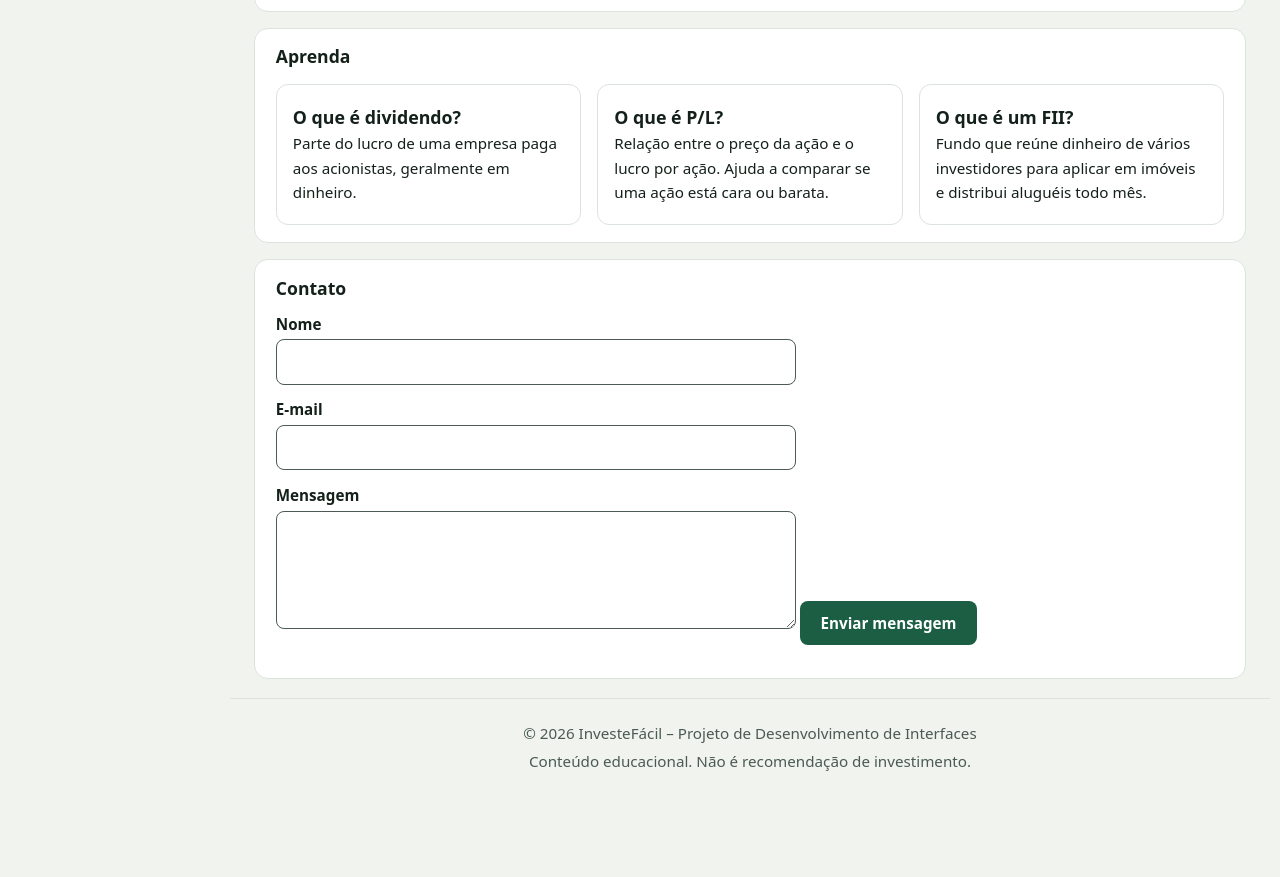
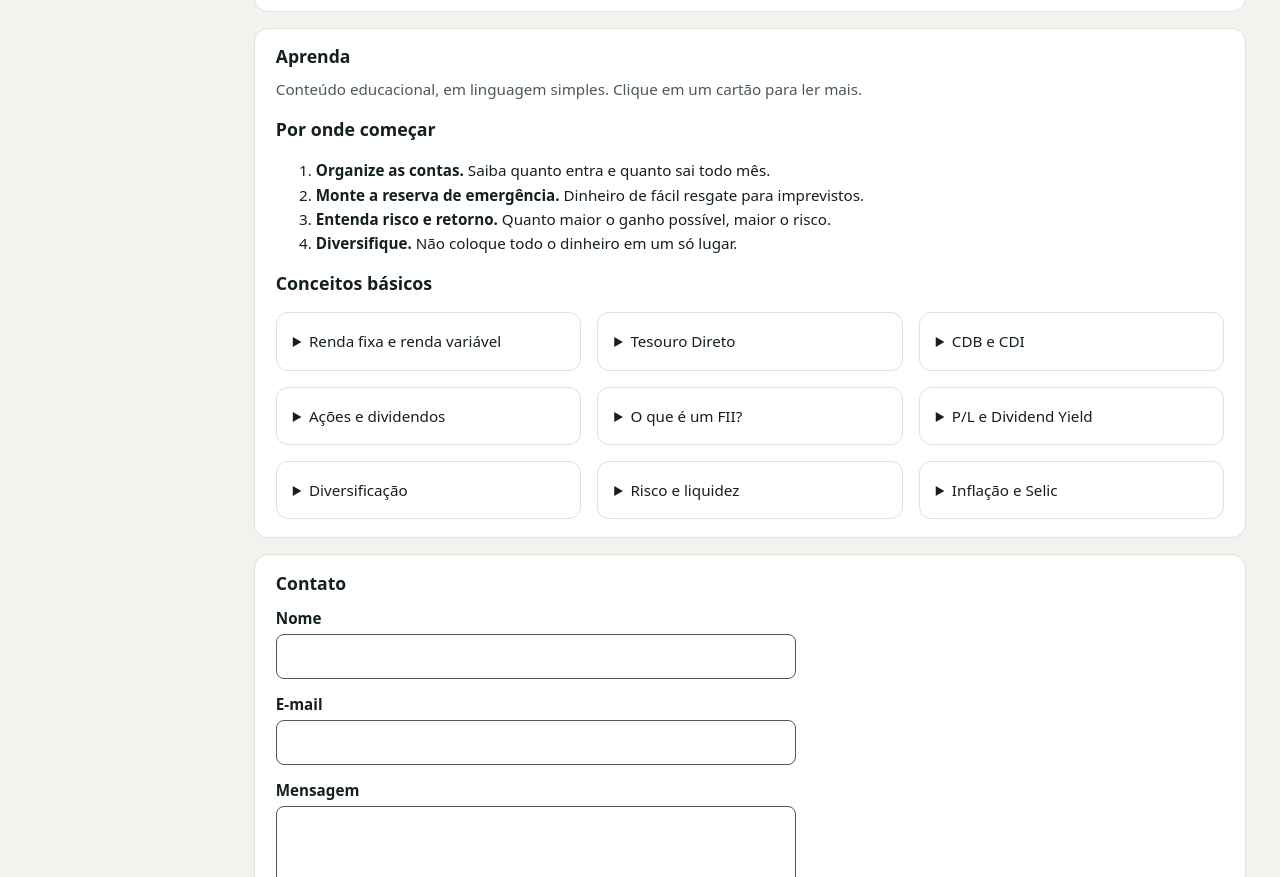
Before and after one commit to gustavobrasileiro-boop/InvesteFacil, a plain HTML site: page index.html in a window 1280 px wide. Shown: the part 1055-1932 px from the top of the page. Before the commit the page ends 1851 px from the top, so only its background shows below. Drawn offline with Linux system fonts and the light colour scheme.

Commit message:
Update index.html

```diff
--- a/index.html
+++ b/index.html
@@ -85,10 +85,36 @@
 
   <section id="aprenda" class="panel">
     <h2>Aprenda</h2>
+    <p class="aviso">Conteúdo educacional, em linguagem simples. Clique em um cartão para ler mais.</p>
+
+    <h3>Por onde começar</h3>
+    <ol class="trilha">
+      <li><b>Organize as contas.</b> Saiba quanto entra e quanto sai todo mês.</li>
+      <li><b>Monte a reserva de emergência.</b> Dinheiro de fácil resgate para imprevistos.</li>
+      <li><b>Entenda risco e retorno.</b> Quanto maior o ganho possível, maior o risco.</li>
+      <li><b>Diversifique.</b> Não coloque todo o dinheiro em um só lugar.</li>
+    </ol>
+
+    <h3>Conceitos básicos</h3>
     <div class="grid">
-      <article class="card"><h3>O que é dividendo?</h3><p>Parte do lucro de uma empresa paga aos acionistas, geralmente em dinheiro.</p></article>
-      <article class="card"><h3>O que é P/L?</h3><p>Relação entre o preço da ação e o lucro por ação. Ajuda a comparar se uma ação está cara ou barata.</p></article>
-      <article class="card"><h3>O que é um FII?</h3><p>Fundo que reúne dinheiro de vários investidores para aplicar em imóveis e distribui aluguéis todo mês.</p></article>
+      <details class="card"><summary>Renda fixa e renda variável</summary>
+        <p>Na renda fixa, a regra de rendimento é conhecida na hora da aplicação, como uma taxa combinada ou atrelada a um índice. Na renda variável, como ações e FIIs, o retorno muda com o mercado e pode ser negativo.</p></details>
+      <details class="card"><summary>Tesouro Direto</summary>
+        <p>Você empresta dinheiro ao governo federal e recebe juros em troca. É considerado um dos investimentos mais seguros do país. Há títulos atrelados à Selic, à inflação (IPCA) ou com taxa definida na compra. Vender antes do vencimento pode render menos em alguns títulos.</p></details>
+      <details class="card"><summary>CDB e CDI</summary>
+        <p>O CDB é um empréstimo que você faz a um banco. Muitos pagam um percentual do CDI, taxa que acompanha de perto a Selic. O FGC protege até R$ 250 mil por CPF em cada instituição, dentro das regras dele.</p></details>
+      <details class="card"><summary>Ações e dividendos</summary>
+        <p>Uma ação é uma pequena parte de uma empresa. Você pode ganhar quando o preço sobe ou quando a empresa reparte parte do lucro (dividendos). O preço também pode cair, e você pode perder dinheiro.</p></details>
+      <details class="card"><summary>O que é um FII?</summary>
+        <p>Fundos imobiliários reúnem o dinheiro de muitos investidores para aplicar em imóveis ou em títulos do setor. A maioria distribui rendimentos todo mês, e o valor varia. As cotas são negociadas na bolsa, como ações.</p></details>
+      <details class="card"><summary>P/L e Dividend Yield</summary>
+        <p>O P/L divide o preço da ação pelo lucro por ação e mostra quantos anos de lucro o preço atual representa. O Dividend Yield divide os dividendos pagos em 12 meses pelo preço e mostra o retorno em dividendos. Nenhum dos dois, sozinho, diz se vale a pena comprar.</p></details>
+      <details class="card"><summary>Diversificação</summary>
+        <p>Distribuir o dinheiro entre tipos diferentes de investimento (renda fixa, ações, FIIs) e entre várias empresas reduz o impacto de uma queda isolada. É a ideia de não colocar todos os ovos na mesma cesta.</p></details>
+      <details class="card"><summary>Risco e liquidez</summary>
+        <p>Risco é a chance de o resultado ser diferente do esperado, inclusive perder dinheiro. Liquidez é a rapidez com que você transforma o investimento em dinheiro. A poupança tem liquidez alta, e um imóvel tem liquidez baixa.</p></details>
+      <details class="card"><summary>Inflação e Selic</summary>
+        <p>Inflação é o aumento geral dos preços: ela reduz o poder de compra do dinheiro parado. A Selic é a taxa básica de juros do país, definida pelo Banco Central. Quando a Selic sobe, a renda fixa tende a render mais.</p></details>
     </div>
   </section>
 
```
